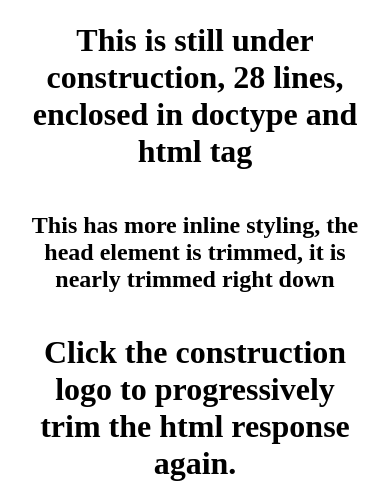
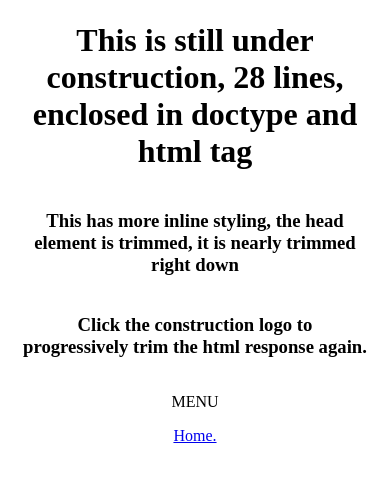
Before and after one commit to airbr/hypermedia, a website: page boosted-further.html in a window 390 px wide. Shown: the part 549-1049 px from the top of the page. After the commit the page ends 1009 px from the top, so only its background shows below. Drawn offline with Linux system fonts and the light colour scheme.

Commit message:
misc, and fallback without HEAD element so that the page retains some mobile functionality.

```diff
--- a/boosted-further.html
+++ b/boosted-further.html
@@ -15,8 +15,8 @@
         </a>
         <h1>So you boosted further huh?</h1>
         <h1>This is still under construction, 28 lines, enclosed in doctype and html tag</h1>
-        <h2>This has more inline styling, the head element is trimmed, it is nearly trimmed right down</h2>
-        <h1>Click the construction logo to progressively trim the html response again.</h1>
+        <h3>This has more inline styling, the head element is trimmed, it is nearly trimmed right down</h3>
+        <h3>Click the construction logo to progressively trim the html response again.</h3>
 
         <nav hx-boost="true">
         <p>MENU</p>
```
Also changed, not shown: boosted-even-further.html (+3 -1 lines), boosted.html (+1 -1 lines).
